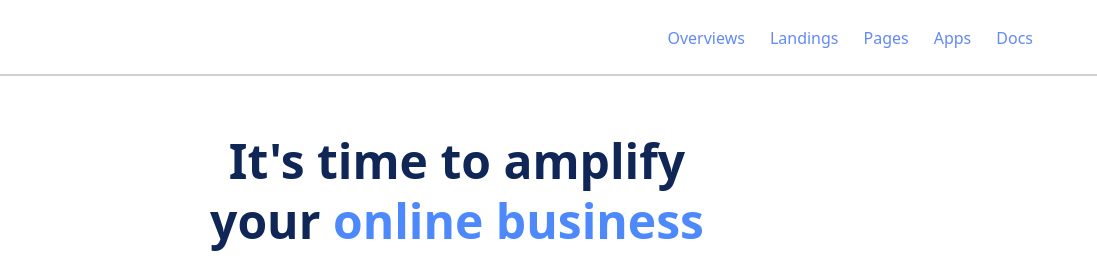
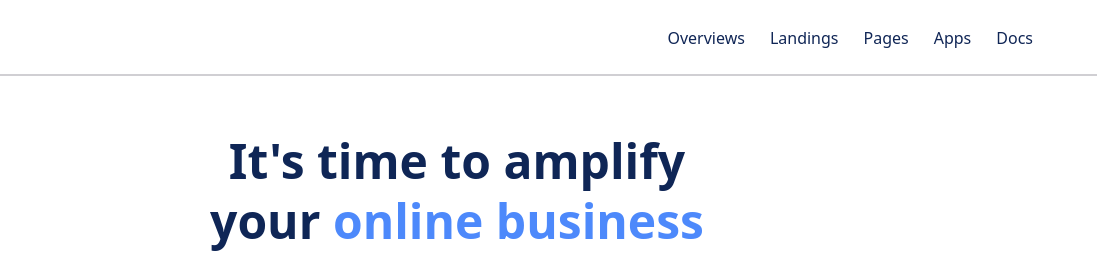
Before and after one commit to ashfaq-sadat/quick_html_template, a plain HTML site: page index.html in a window 1280 px wide. Shown: the top 258 px of the page, 183-1280 px from the left. Drawn offline with Linux system fonts and the light colour scheme.

Commit message:
changed menu link color

```diff
--- a/css/style2.css
+++ b/css/style2.css
@@ -56,7 +56,7 @@ header {
 .menu-bar ul li a {
 	display: inline-block;
 	padding: 0 25px;
-	color: #6389f8;
+	color: #102656;
 	text-decoration: none;
 	transition: 5ms;
 }
@@ -66,7 +66,7 @@ header {
 }
 
 .menu-bar ul li a:hover {
-	color: #493a6a;
+	color: #6389f8;
 }
 
 /* menu icon */
```
